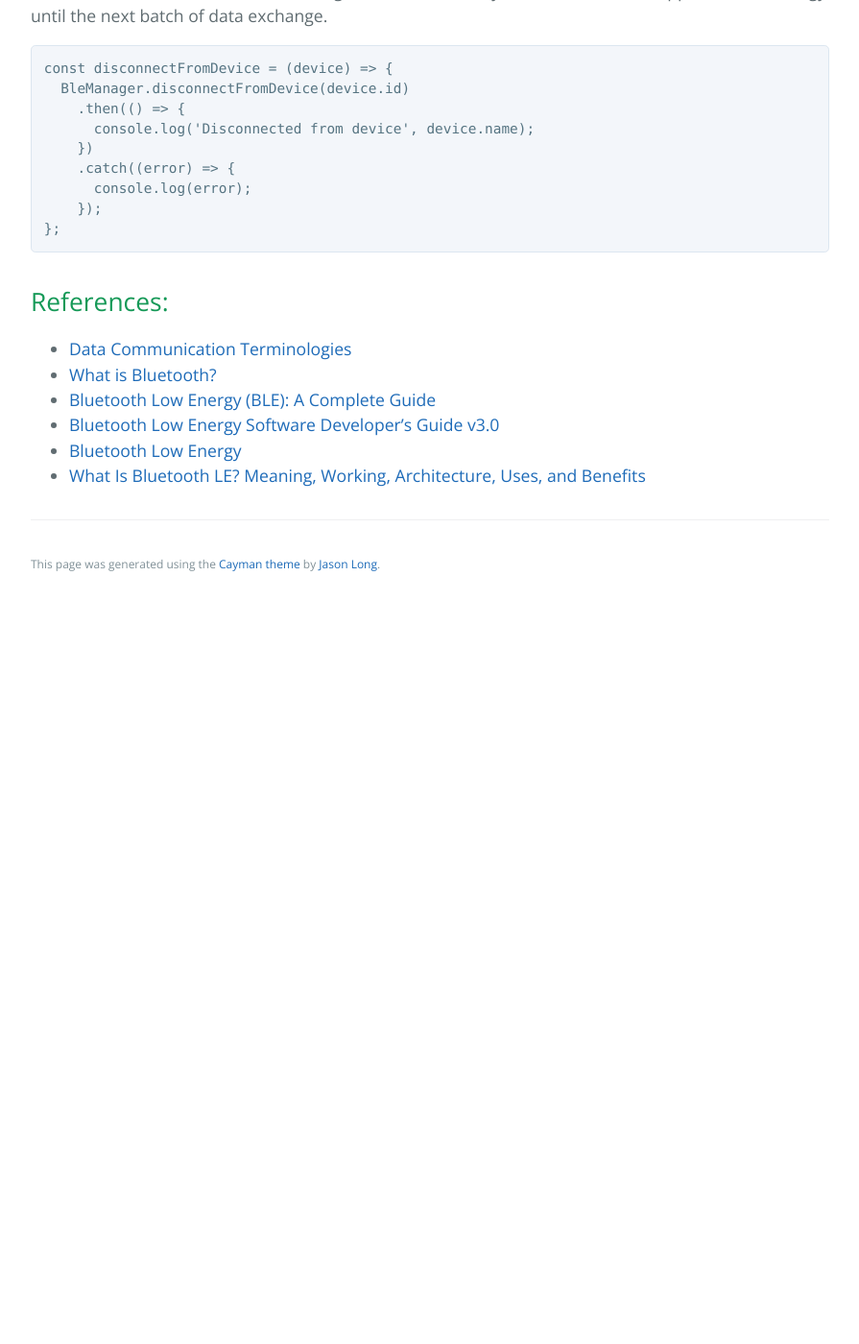
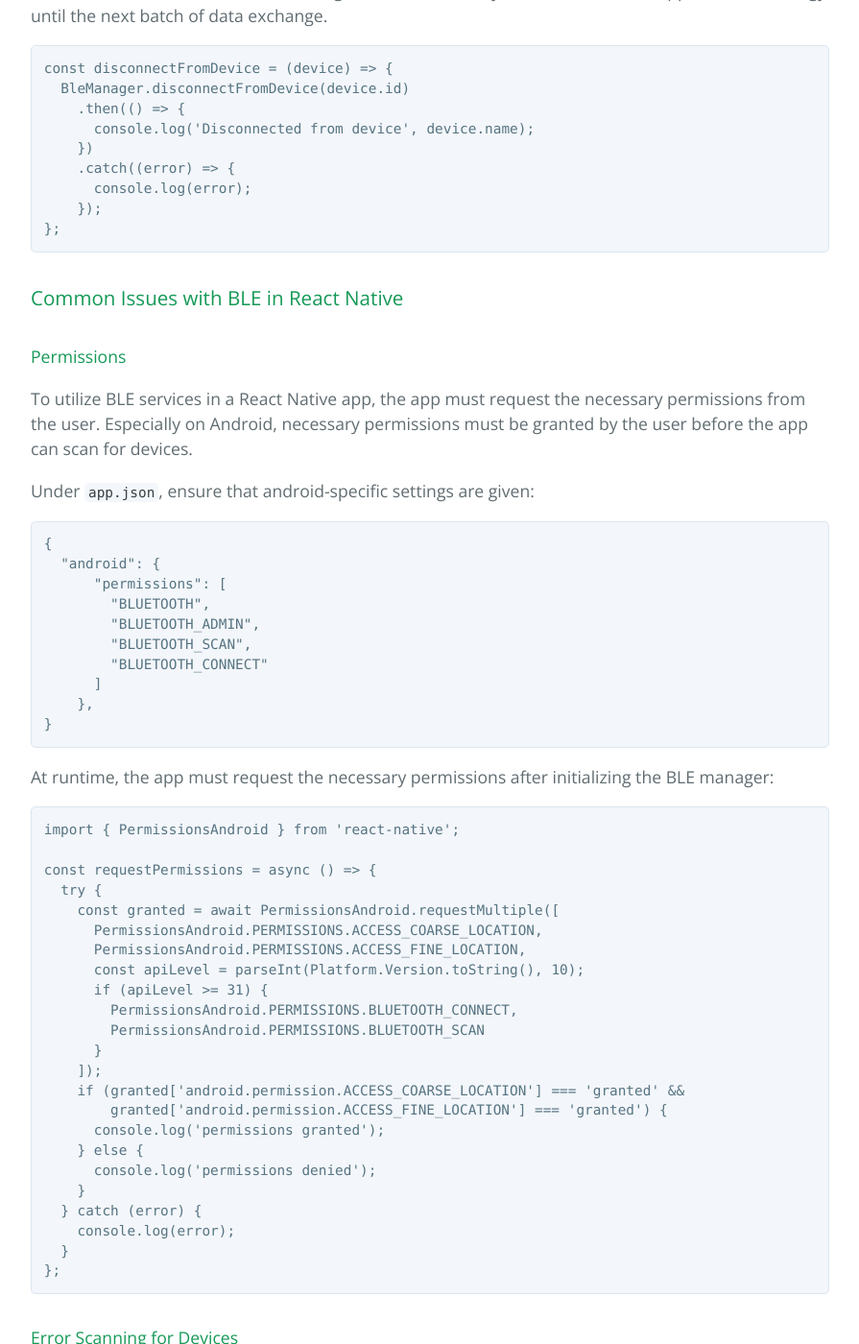
Before and after one commit to learning-software-engineering/learning-software-engineering.github.io, a Jekyll site: the page built from Topics/Tech_Stacks/Bluetooth.md, in a window 1280 px wide and 1400 px high, scrolled down 7970 px. Shown: the whole window at 96% size, without its empty margins (192-1087 px from the left). Built offline with Jekyll 4.4.1, drawn with Linux system fonts in a browser that asks for light colours; our own code applies the rules of GitHub Pages for plain Markdown files; before the commit the page ends 8600 px from its top, so only the background shows below that; some of the changed text lies outside the part shown.

Commit message:
add common ble errors

````diff
--- a/Topics/Tech_Stacks/Bluetooth.md
+++ b/Topics/Tech_Stacks/Bluetooth.md
@@ -254,6 +254,79 @@ const disconnectFromDevice = (device) => {
 };
 ```
 
+### Common Issues with BLE in React Native
+
+#### Permissions
+
+To utilize BLE services in a React Native app, the app must request the
+necessary permissions from the user. Especially on Android, necessary permissions
+must be granted by the user before the app can scan for devices.
+
+Under `app.json`, ensure that android-specific settings are given:
+
+```json
+{
+  "android": {
+      "permissions": [
+        "BLUETOOTH",
+        "BLUETOOTH_ADMIN",
+        "BLUETOOTH_SCAN",
+        "BLUETOOTH_CONNECT"
+      ]
+    },
+}
+```
+
+At runtime, the app must request the necessary permissions after initializing
+the BLE manager:
+
+```javascript
+import { PermissionsAndroid } from 'react-native';
+
+const requestPermissions = async () => {
+  try {
+    const granted = await PermissionsAndroid.requestMultiple([
+      PermissionsAndroid.PERMISSIONS.ACCESS_COARSE_LOCATION,
+      PermissionsAndroid.PERMISSIONS.ACCESS_FINE_LOCATION,
+      const apiLevel = parseInt(Platform.Version.toString(), 10);
+      if (apiLevel >= 31) {
+        PermissionsAndroid.PERMISSIONS.BLUETOOTH_CONNECT,
+        PermissionsAndroid.PERMISSIONS.BLUETOOTH_SCAN
+      }
+    ]);
+    if (granted['android.permission.ACCESS_COARSE_LOCATION'] === 'granted' &&
+        granted['android.permission.ACCESS_FINE_LOCATION'] === 'granted') {
+      console.log('permissions granted');
+    } else {
+      console.log('permissions denied');
+    }
+  } catch (error) {
+    console.log(error);
+  }
+};
+```
+
+#### Error Scanning for Devices
+
+If the app is unable to scan for devices, it is likely that location services
+are not enabled on the device. It is necessary for BLE to have access to
+location services to scan for nearby BLE devices.
+
+Make sure that the users have enabled location services on their devices. This
+can be done by prompting the user to enable location services if it is not
+enabled.
+
+```javascript
+import { Linking } from 'react-native';
+
+const promptLocationServices = () => {
+  Linking.openSettings();
+};
+```
+
+Alternatively, users should turn on location services manually in the settings.
+
+
 ## References:
 
 - [Data Communication Terminologies](https://www.geeksforgeeks.org/data-communication-terminologies/?ref=ml_lbp)
````
